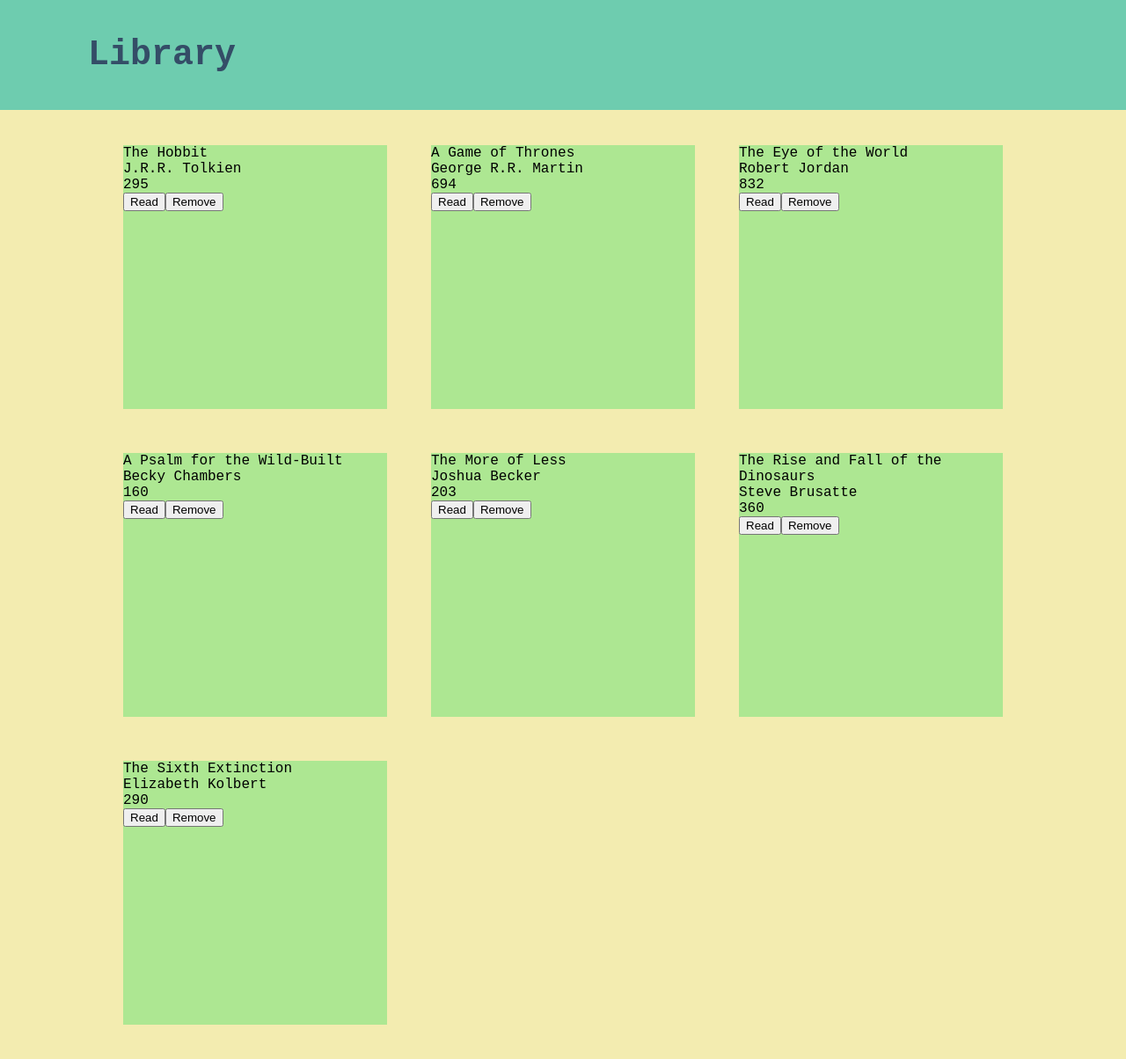
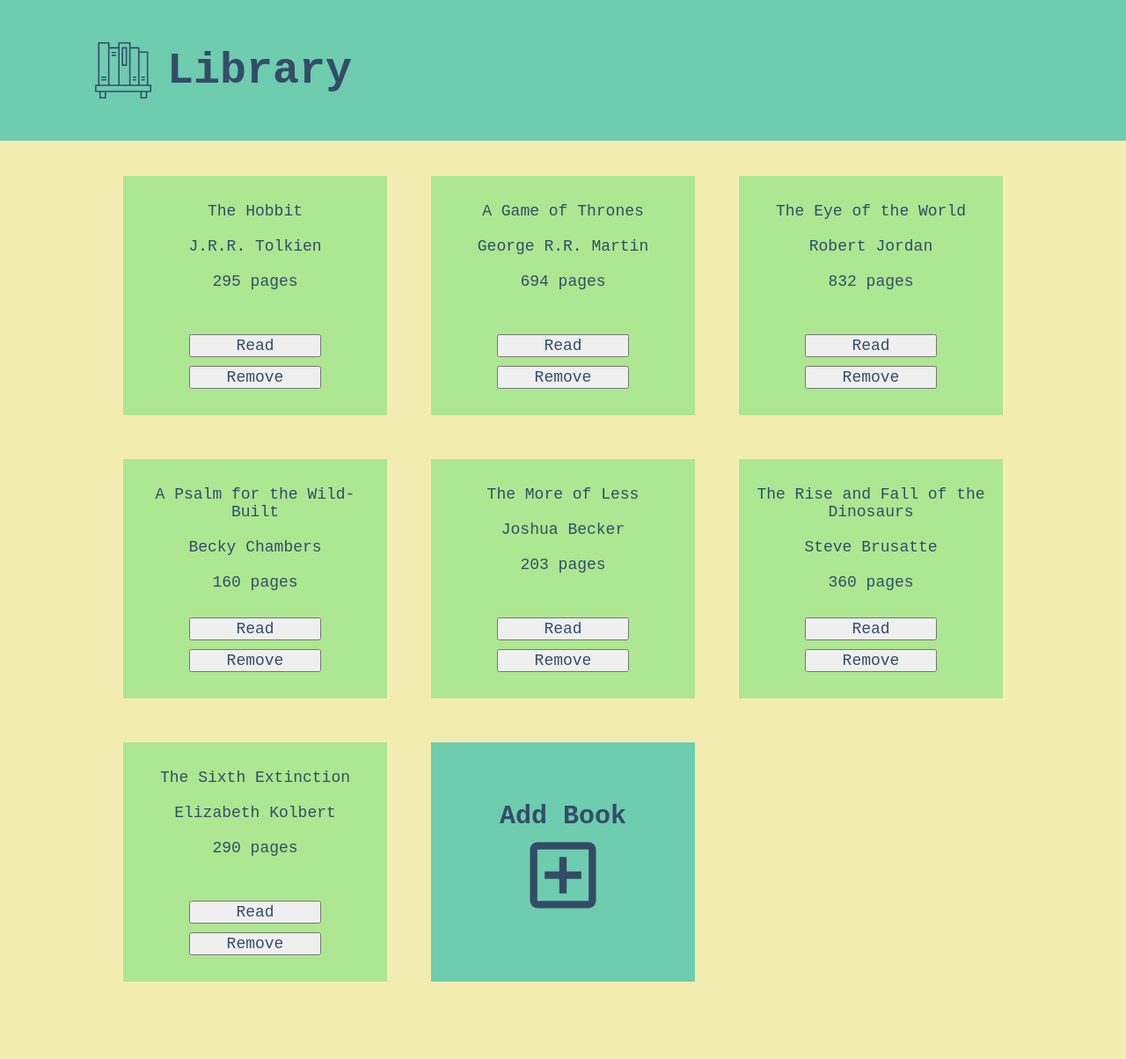
Before and after one commit to caylinvu/library, a plain HTML site: page index.html in a window 1280 px wide. Shown: the whole page at 88% size. After the commit the page ends 1156 px from the top, so only its background shows below. Drawn offline with Linux system fonts and the light colour scheme.

Commit message:
Add book card styling

```diff
--- a/index.html
+++ b/index.html
@@ -10,6 +10,7 @@
     <body>
         <div class="header">
             <div class="logo-container">
+                <img src="images/library.svg" alt="library icon">
                 <p>Library</p>
             </div>
             <div class="log-in"></div>
--- a/script.js
+++ b/script.js
@@ -56,36 +56,54 @@ function displayBooks() {
         let bookCard = document.createElement('div');
         bookCard.classList.add("book-card");
         bookContainer.appendChild(bookCard);
+        bookContainer.appendChild(addBookButton);
+
+        let bookInfo = document.createElement('div');
+        let buttonContainer = document.createElement('div');
+        bookInfo.classList.add("book-info");
+        buttonContainer.classList.add("button-container");
+        bookCard.appendChild(bookInfo);
+        bookCard.appendChild(buttonContainer);
 
         let titleDisplay = document.createElement('div');
         let authorDisplay = document.createElement('div');
         let pageDisplay = document.createElement('div');
+        let isReadDisplay = document.createElement('div');
+        let removeDisplay = document.createElement('div');
+        bookInfo.appendChild(titleDisplay);
+        bookInfo.appendChild(authorDisplay);
+        bookInfo.appendChild(pageDisplay);
+        buttonContainer.appendChild(isReadDisplay);
+        buttonContainer.appendChild(removeDisplay);
+
         let isReadButton = document.createElement('button');
         let removeButton = document.createElement('button');
-
-        bookCard.appendChild(titleDisplay);
-        bookCard.appendChild(authorDisplay);
-        bookCard.appendChild(pageDisplay);
-        bookCard.appendChild(isReadButton);
-        bookCard.appendChild(removeButton);
+        isReadDisplay.appendChild(isReadButton);
+        removeDisplay.appendChild(removeButton);
 
         titleDisplay.textContent = book.title;
         authorDisplay.textContent = book.author;
-        pageDisplay.textContent = book.pages;
+        pageDisplay.textContent = book.pages + ' pages';
         isReadButton.textContent = 'Read';
         removeButton.textContent = 'Remove';
-
-        console.log(book);
     }
 }
+
+let addBookButton = document.createElement('button');
+addBookButton.classList.add("add-book-btn");
+let buttonText = document.createElement('div');
+buttonText.textContent = 'Add Book';
+let plusImage = document.createElement('img');
+plusImage.src = "images/plus.svg";
+addBookButton.appendChild(buttonText);
+addBookButton.appendChild(plusImage);
 
 displayBooks();
 
 // TO DO!!!!!
 
-// Add dummy books to array
-
-// Add HTML and CSS to format cards on page
+// RESTRUCTURE BOOK CARD DIVS TO HAVE 2 MAIN DIVS FOR BOOK INFO AND BUTTONS
+// ALSO FIX SPACING SO BUTTONS REMAIN AT THE BOTTOM IS LONG TEXT IS ADDED
 
 // Update JS to show correct info on cards
 
--- a/style.css
+++ b/style.css
@@ -5,12 +5,21 @@
     --read: #91D491;
     --not-read: #FF7575;
     --text-color: #344D67;
+    --icon-filter: invert(28%) sepia(10%) saturate(2262%) hue-rotate(170deg) brightness(86%) contrast(85%);
 }
 
 body {
     margin: 0;
     font-family:'Courier New', Courier, monospace;
     background-color: var(--background-color);
+    color: var(--text-color);
+    font-size: 18px;
+}
+
+button {
+    font-family: inherit;
+    font-size: inherit;
+    color: inherit;
 }
 
 .header {
@@ -18,10 +27,20 @@ body {
     padding: 40px 100px;
 }
 
-.header p {
+.logo-container {
+    display: flex;
+    align-items: center;
+    gap: 10px;
+}
+
+.logo-container img {
+    width: 80px;
+    filter: var(--icon-filter);
+}
+
+.logo-container p {
     margin: 0;
-    color: var(--text-color);
-    font-size: 40px;
+    font-size: 50px;
     font-weight: bold;
 }
 
@@ -39,6 +58,43 @@ body {
 
 .book-card {
     background-color: var(--secondary-color);
-    width: 300px;
-    height: 300px;
+    width: 260px;
+    display: flex;
+    flex-direction: column;
+    align-items: center;
+    justify-content: space-between;
+    padding: 30px 20px;
 }
+
+.book-info,
+.button-container {
+    text-align: center;
+}
+
+.book-info div {
+    padding-bottom: 20px;
+}
+
+.button-container div {
+    padding-top: 10px;
+}
+
+.button-container button {
+    width: 150px;
+}
+
+.add-book-btn {
+    border: none;
+    padding: 0;
+    background-color: var(--primary-color);
+}
+
+.add-book-btn div {
+    font-size: 30px;
+    font-weight: bold;
+}
+
+.add-book-btn img {
+    width: 100px;
+    filter: var(--icon-filter);
+}
```
Also changed, not shown: images/library.svg (added), images/plus.svg (added).
